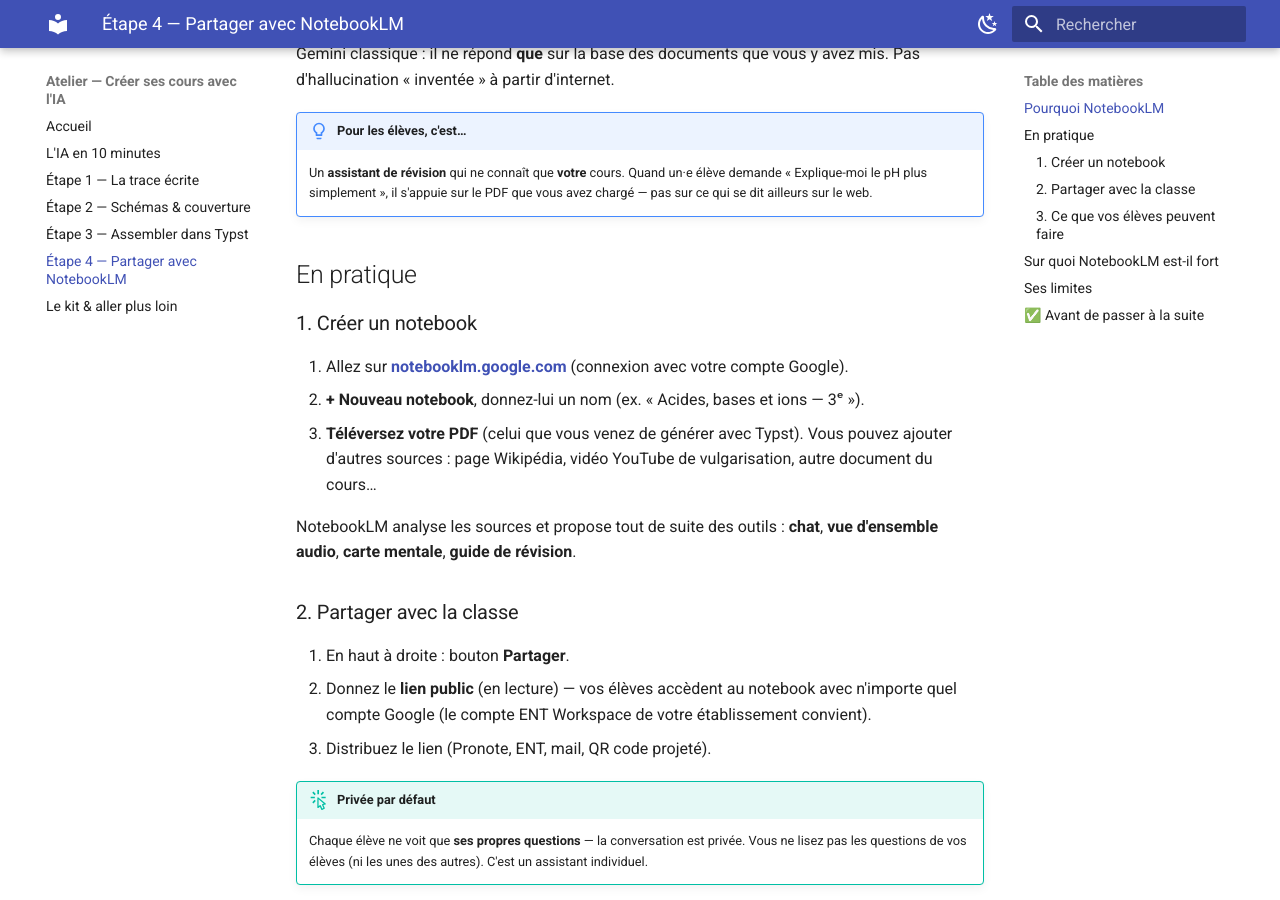
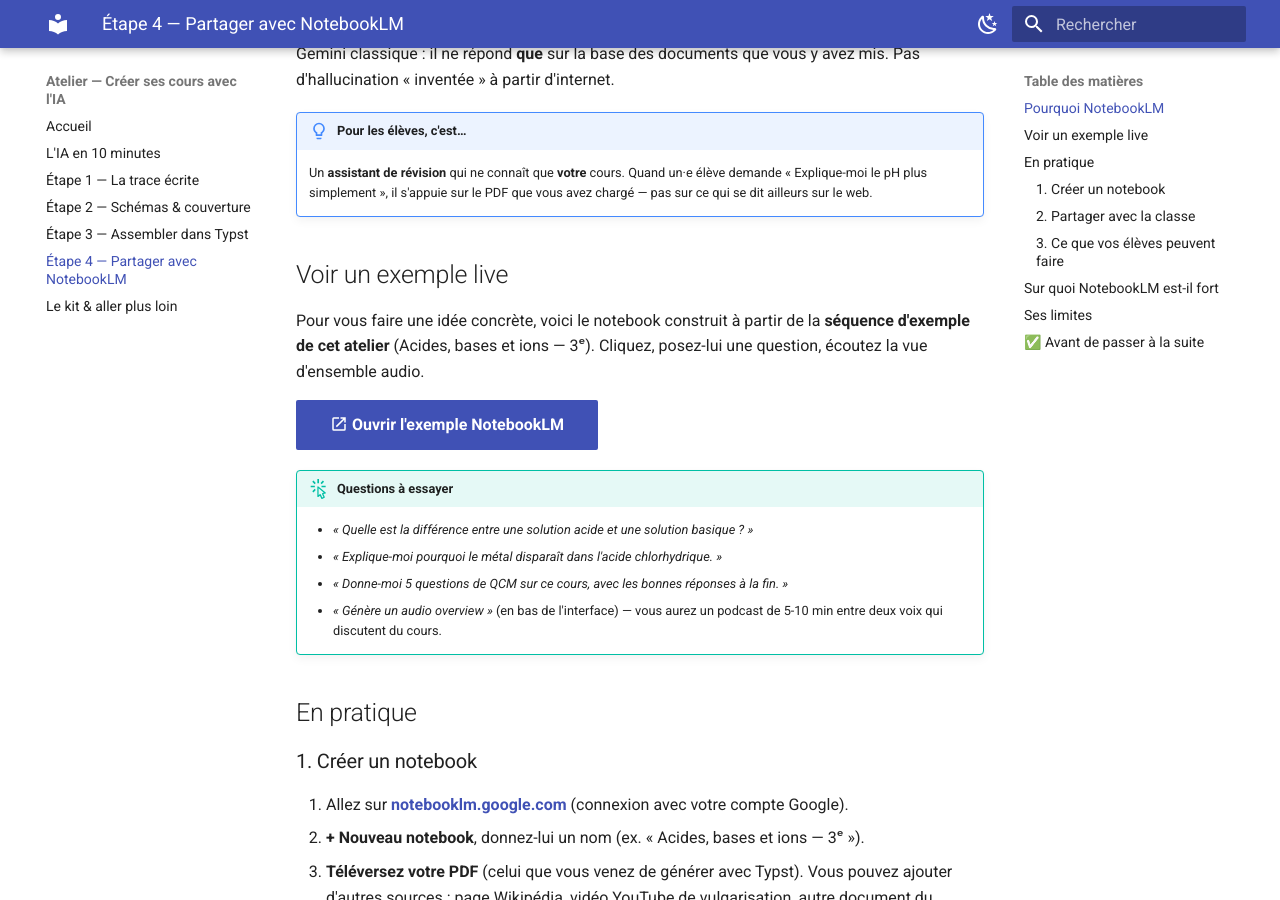
Before and after one commit to dmetzler/un-cours-avec-l-ia, an MkDocs documentation site: the page built from docs/05-notebooklm.md, in a window 1280 px wide and 900 px high, scrolled down 456 px. Built offline with MkDocs 1.6.1 and Material for MkDocs 9.7.7, drawn with Linux system fonts in a browser that asks for light colours.

Commit message:
Ajout du lien pour NotebookLM

```diff
--- a/docs/05-notebooklm.md
+++ b/docs/05-notebooklm.md
@@ -23,6 +23,21 @@ partir d'internet.
     Quand un·e élève demande « Explique-moi le pH plus simplement »,
     il s'appuie sur le PDF que vous avez chargé — pas sur ce qui se
     dit ailleurs sur le web.
+
+## Voir un exemple live
+
+Pour vous faire une idée concrète, voici le notebook construit à partir
+de la **séquence d'exemple de cet atelier** (Acides, bases et ions —
+3ᵉ). Cliquez, posez-lui une question, écoutez la vue d'ensemble audio.
+
+[:material-open-in-new: Ouvrir l'exemple NotebookLM](https://notebooklm.google.com/notebook/376dae3d-4319-4919-b589-7ed4e508212f){ .md-button .md-button--primary target="_blank" }
+
+!!! tip "Questions à essayer"
+    - *« Quelle est la différence entre une solution acide et une solution basique ? »*
+    - *« Explique-moi pourquoi le métal disparaît dans l'acide chlorhydrique. »*
+    - *« Donne-moi 5 questions de QCM sur ce cours, avec les bonnes réponses à la fin. »*
+    - *« Génère un audio overview »* (en bas de l'interface) — vous aurez
+      un podcast de 5-10 min entre deux voix qui discutent du cours.
 
 ## En pratique
 
```
